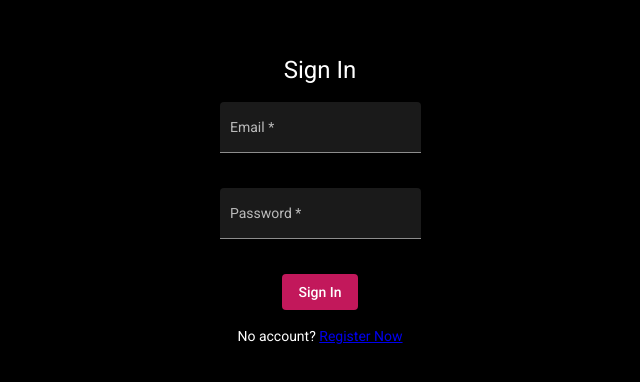
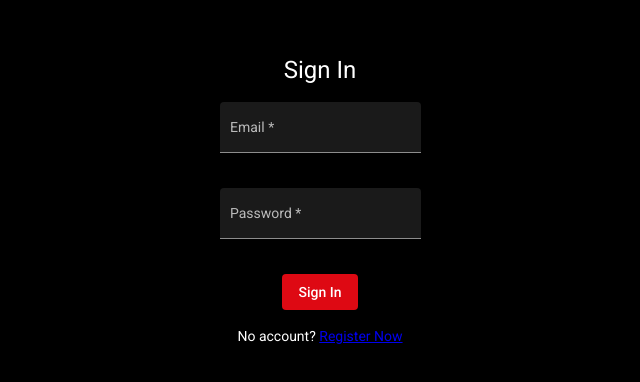
Before and after one commit to David3567/FRE-Training-041122, an Angular app: page / in a window 1280 px wide. Shown: the part 200-582 px from the top of the page, without its empty margins (320-960 px from the left). Built offline with nearby package versions, Linux system fonts and the light colour scheme.

Commit message:
Changed button color
I changed the color button to red so we can have some consistency across the 3 pages

```diff
--- a/src/app/login/login.component.scss
+++ b/src/app/login/login.component.scss
@@ -6,3 +6,6 @@
     width: auto;
     height: auto;
 }
+.mat-raised-button{
+   background-color: #de0913;
+}
```
